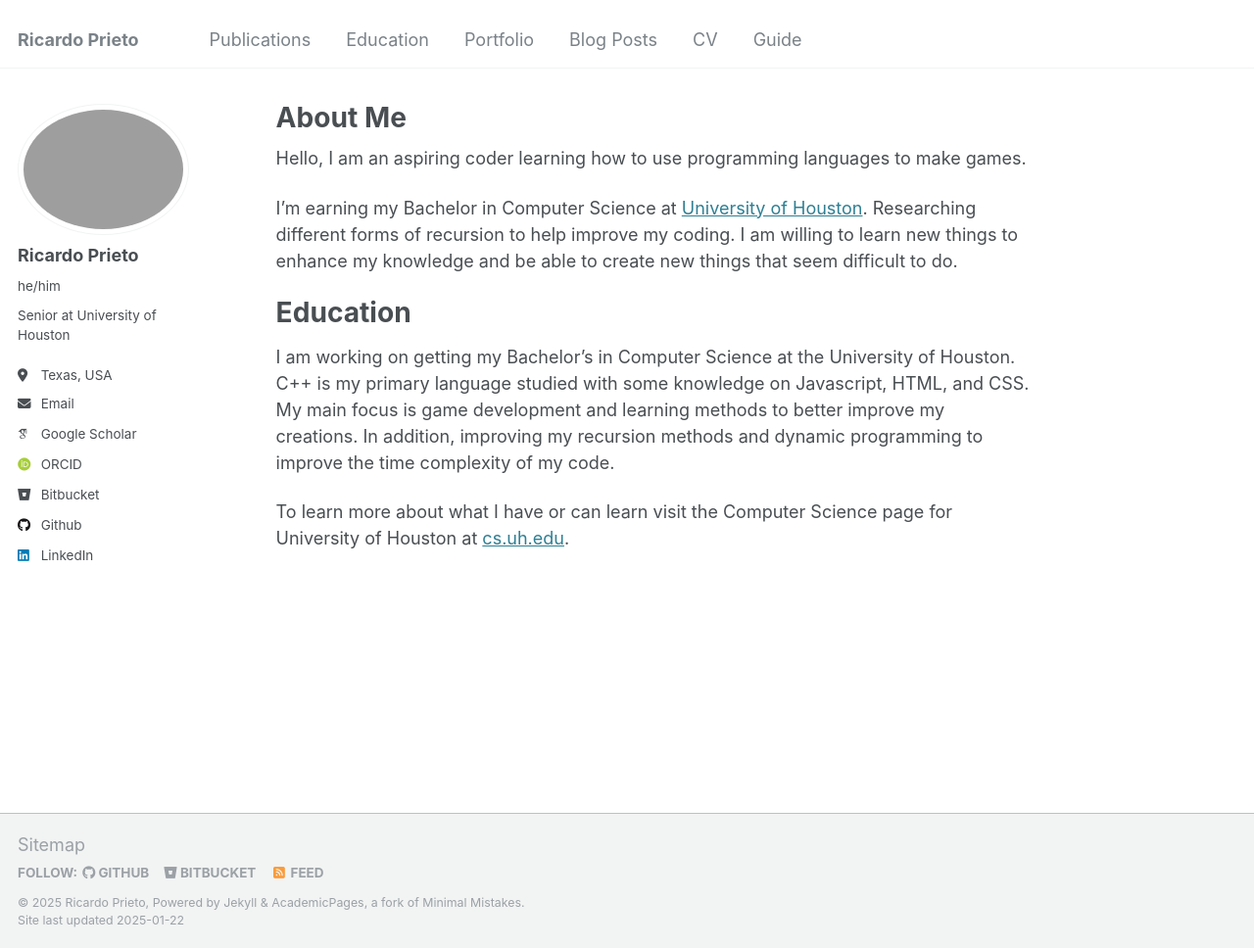
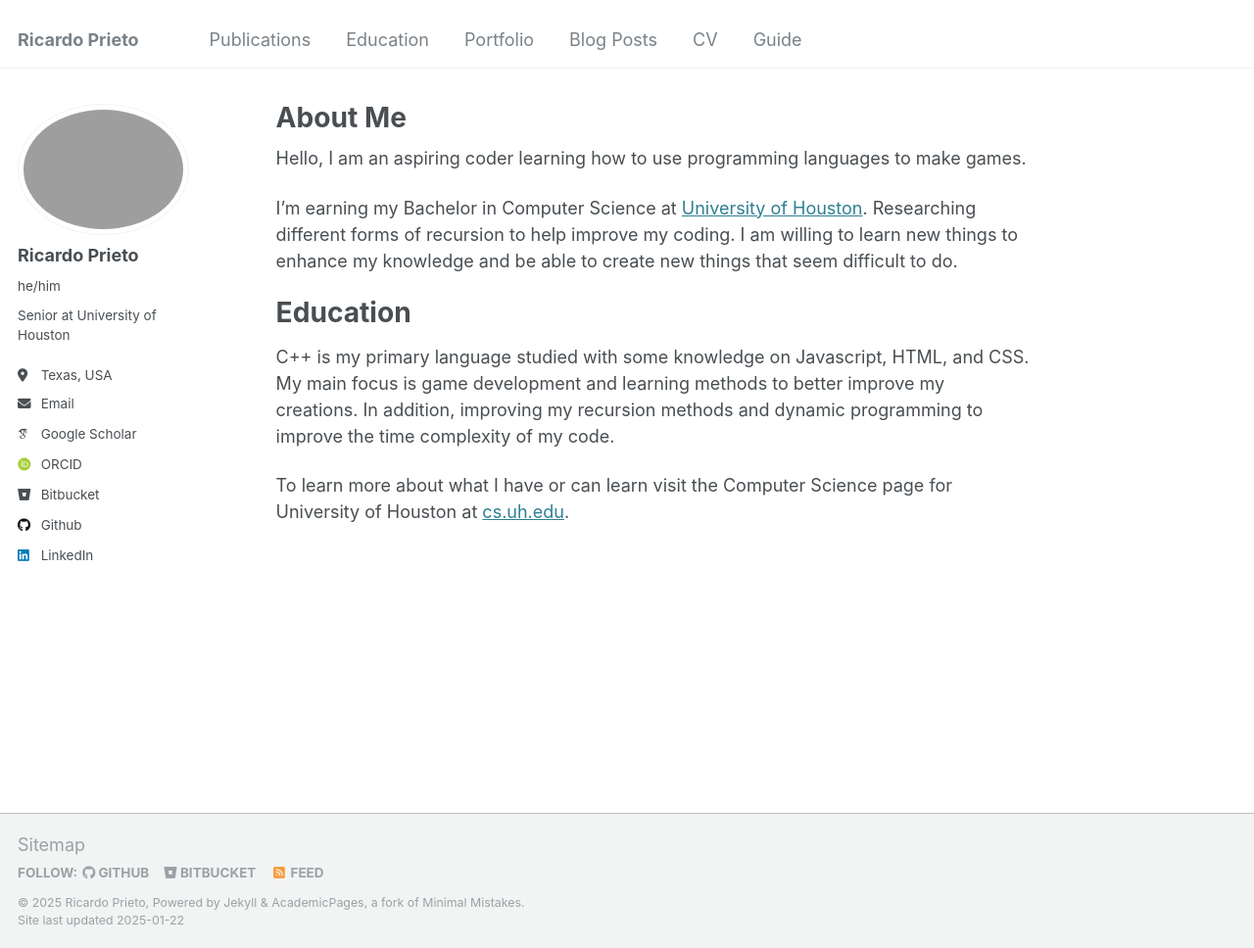
Before and after one commit to ricarpr/ricarpr.github.io, a Jekyll site: the page built from _pages/about.md, in a window 1280 px wide and 968 px high. Shown: the whole window at 98% size. Built offline with Jekyll 4.4.1, drawn with Linux system fonts in a browser that asks for light colours; some web fonts are replaced.

Commit message:
Update about.md

```diff
--- a/_pages/about.md
+++ b/_pages/about.md
@@ -13,6 +13,6 @@ I'm earning my Bachelor in Computer Science at [University of Houston](https://w
 
 # Education
 
-I am working on getting my Bachelor's in Computer Science at the University of Houston. C++ is my primary language studied with some knowledge on Javascript, HTML, and CSS. My main focus is game development and learning methods to better improve my creations. In addition, improving my recursion methods and dynamic programming to improve the time complexity of my code.
+C++ is my primary language studied with some knowledge on Javascript, HTML, and CSS. My main focus is game development and learning methods to better improve my creations. In addition, improving my recursion methods and dynamic programming to improve the time complexity of my code.
 
 To learn more about what I have or can learn visit the Computer Science page for University of Houston at [cs.uh.edu](https://www.uh.edu/nsm/computer-science/).
```
